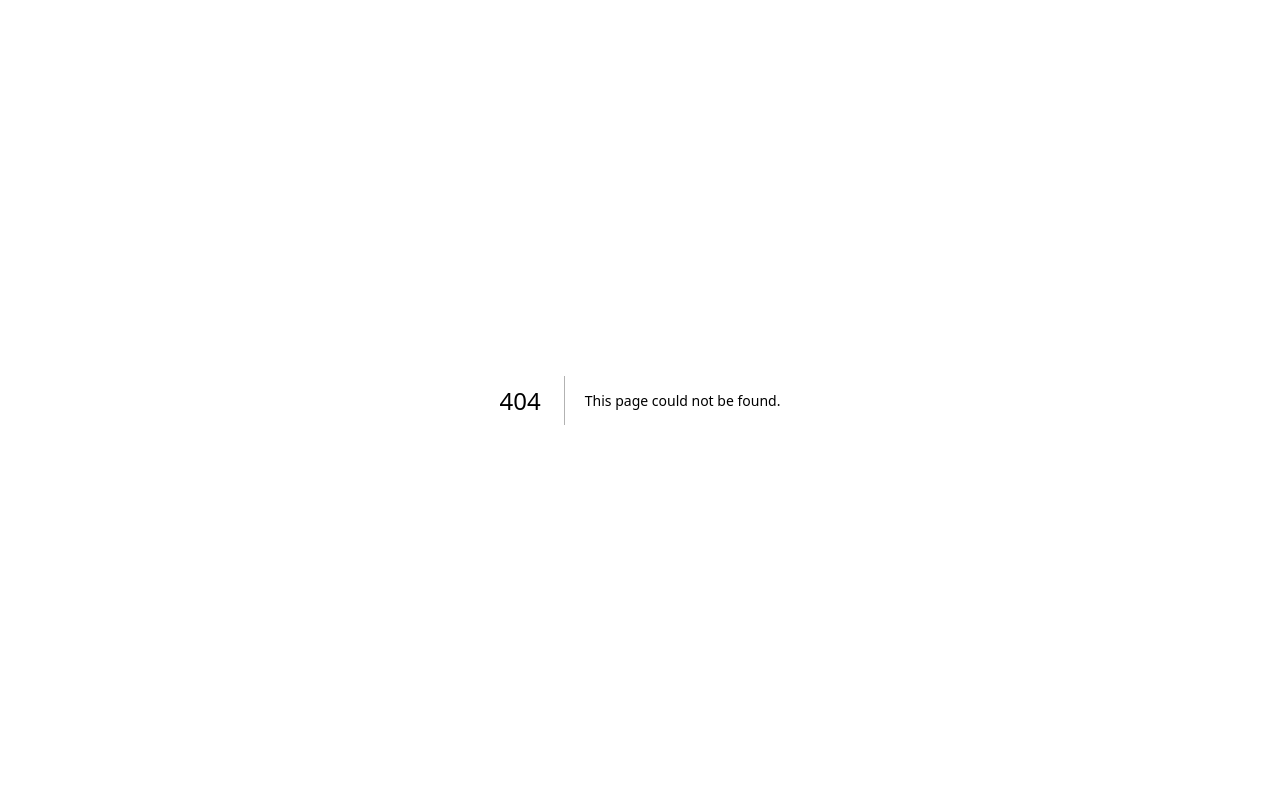
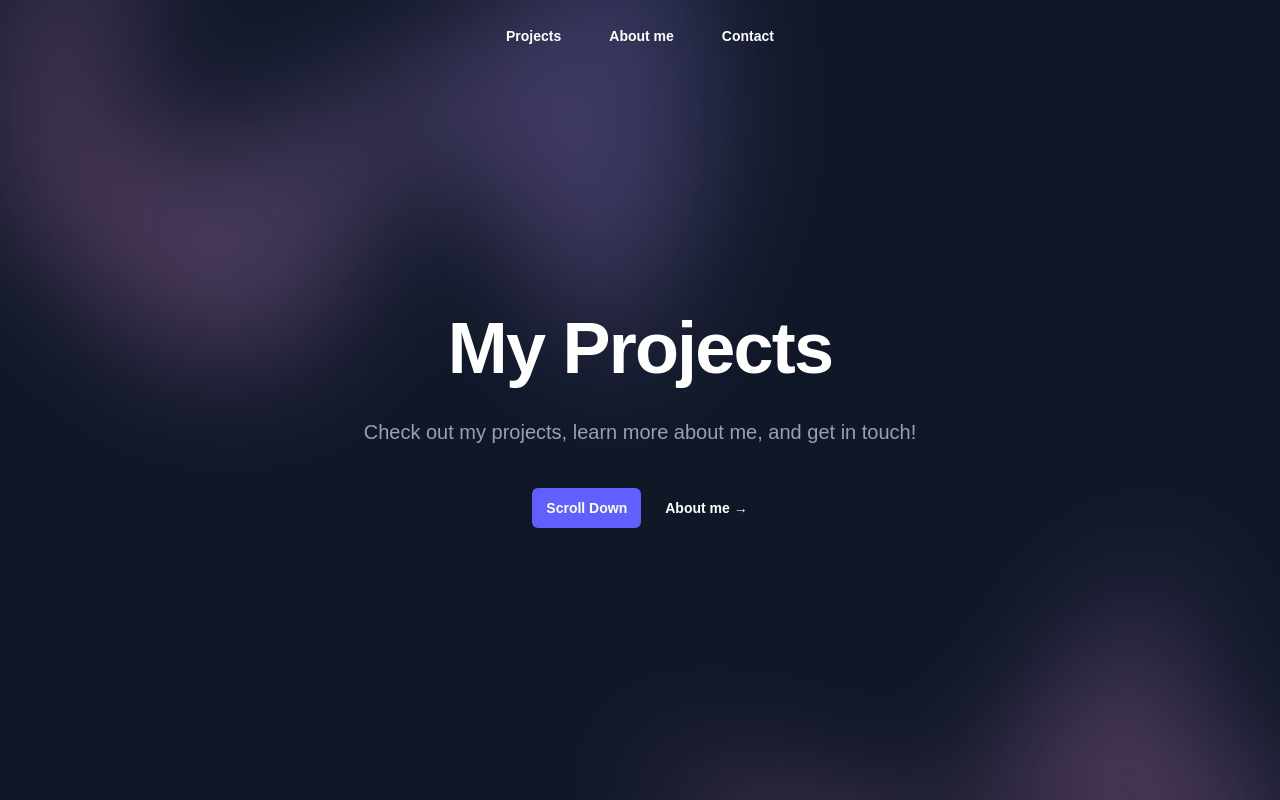
Before and after one commit to gen0x88/nextjs-website2, a Next.js app: page /projects in a window 1280 px wide. Before the commit this address had no page. Built offline with nearby package versions, Linux system fonts and the light colour scheme.

Commit message:
Created project page

```diff
--- /dev/null
+++ b/app/projects/page.tsx
@@ -0,0 +1,122 @@
+"use client";
+
+import { useState } from "react";
+import { Dialog, DialogPanel } from "@headlessui/react";
+import { Bars3Icon, XMarkIcon } from "@heroicons/react/24/outline";
+import { MobileNavbar, Navbar } from "@/components/Navbar";
+
+export default function Home() {
+  const [mobileMenuOpen, setMobileMenuOpen] = useState(false);
+
+  return (
+    <div className="bg-gray-900 h-screen">
+      <header className="absolute inset-x-0 top-0 z-50">
+        <nav
+          aria-label="Global"
+          className="flex items-center justify-between p-6 lg:px-8"
+        >
+          <div className="flex lg:flex-1">
+            <a href="/" className="-m-1.5 p-1.5">
+              <span className="sr-only">Your Company</span>
+            </a>
+          </div>
+          <div className="flex lg:hidden">
+            <button
+              type="button"
+              onClick={() => setMobileMenuOpen(true)}
+              className="-m-2.5 inline-flex items-center justify-center rounded-md p-2.5 text-gray-200"
+            >
+              <span className="sr-only">Open main menu</span>
+              <Bars3Icon aria-hidden="true" className="size-6" />
+            </button>
+          </div>
+          <div className="hidden lg:flex lg:gap-x-12">
+            <Navbar />
+          </div>
+          <div className="hidden lg:flex lg:flex-1 lg:justify-end"></div>
+        </nav>
+        <Dialog
+          open={mobileMenuOpen}
+          onClose={setMobileMenuOpen}
+          className="lg:hidden"
+        >
+          <div className="fixed inset-0 z-50" />
+          <DialogPanel className="fixed inset-y-0 right-0 z-50 w-full overflow-y-auto bg-gray-900 p-6 sm:max-w-sm sm:ring-1 sm:ring-gray-100/10">
+            <div className="flex items-center justify-between">
+              <a href="#" className="-m-1.5 p-1.5">
+                <span className="sr-only"></span>
+
+              </a>
+              <button
+                type="button"
+                onClick={() => setMobileMenuOpen(false)}
+                className="-m-2.5 rounded-md p-2.5 text-gray-200"
+              >
+                <span className="sr-only">Close menu</span>
+                <XMarkIcon aria-hidden="true" className="size-6" />
+              </button>
+            </div>
+            <div className="mt-6 flow-root">
+              <div className="-my-6 divide-y divide-white/10">
+                <div className="space-y-2 py-6">
+                  <MobileNavbar />
+                </div>
+                <div className="py-6">
+                </div>
+              </div>
+            </div>
+          </DialogPanel>
+        </Dialog>
+      </header>
+
+      <div className="relative isolate px-6 pt-14 lg:px-8">
+        <div
+          aria-hidden="true"
+          className="absolute inset-x-0 -top-40 -z-10 transform-gpu overflow-hidden blur-3xl sm:-top-80"
+        >
+          <div
+            style={{
+              clipPath:
+                "polygon(74.1% 44.1%, 100% 61.6%, 97.5% 26.9%, 85.5% 0.1%, 80.7% 2%, 72.5% 32.5%, 60.2% 62.4%, 52.4% 68.1%, 47.5% 58.3%, 45.2% 34.5%, 27.5% 76.7%, 0.1% 64.9%, 17.9% 100%, 27.6% 76.8%, 76.1% 97.7%, 74.1% 44.1%)",
+            }}
+            className="relative left-[calc(50%-11rem)] aspect-1155/678 w-144.5 -translate-x-1/2 rotate-30 bg-linear-to-tr from-[#ff80b5] to-[#9089fc] opacity-30 sm:left-[calc(50%-30rem)] sm:w-288.75"
+          />
+        </div>
+        <div className="mx-auto max-w-2xl py-32 sm:py-48 lg:py-56">
+          <div className="hidden sm:mb-8 sm:flex sm:justify-center"></div>
+          <div className="text-center">
+            <h1 className="text-5xl font-semibold tracking-tight text-balance text-white sm:text-7xl">
+              My Projects
+            </h1>
+            <p className="mt-8 text-lg font-medium text-pretty text-gray-400 sm:text-xl/8">
+              Check out my projects, learn more about me, and get in touch!
+            </p>
+            <div className="mt-10 flex items-center justify-center gap-x-6">
+              <a
+                href="#"
+                className="rounded-md bg-indigo-500 px-3.5 py-2.5 text-sm font-semibold text-white shadow-xs hover:bg-indigo-400 focus-visible:outline-2 focus-visible:outline-offset-2 focus-visible:outline-indigo-500"
+              >
+                Scroll Down
+              </a>
+              <a href="/about" className="text-sm/6 font-semibold text-white">
+                About me <span aria-hidden="true">→</span>
+              </a>
+            </div>
+          </div>
+        </div>
+        <div
+          aria-hidden="true"
+          className="fixed inset-x-0 top-[calc(100%-13rem)] -z-10 transform-gpu overflow-hidden blur-3xl sm:top-[calc(100%-30rem)]"
+        >
+          <div
+            style={{
+              clipPath:
+                "polygon(74.1% 44.1%, 100% 61.6%, 97.5% 26.9%, 85.5% 0.1%, 80.7% 2%, 72.5% 32.5%, 60.2% 62.4%, 52.4% 68.1%, 47.5% 58.3%, 45.2% 34.5%, 27.5% 76.7%, 0.1% 64.9%, 17.9% 100%, 27.6% 76.8%, 76.1% 97.7%, 74.1% 44.1%)",
+            }}
+            className="relative left-[calc(50%+3rem)] aspect-1155/678 w-144.5 -translate-x-1/2 bg-linear-to-tr from-[#ff80b5] to-[#9089fc] opacity-30 sm:left-[calc(50%+36rem)] sm:w-288.75"
+          />
+        </div>
+      </div>
+    </div>
+  );
+}
```
